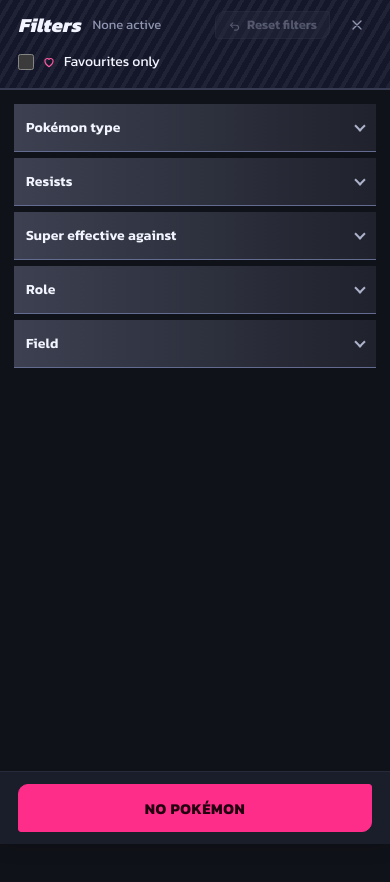
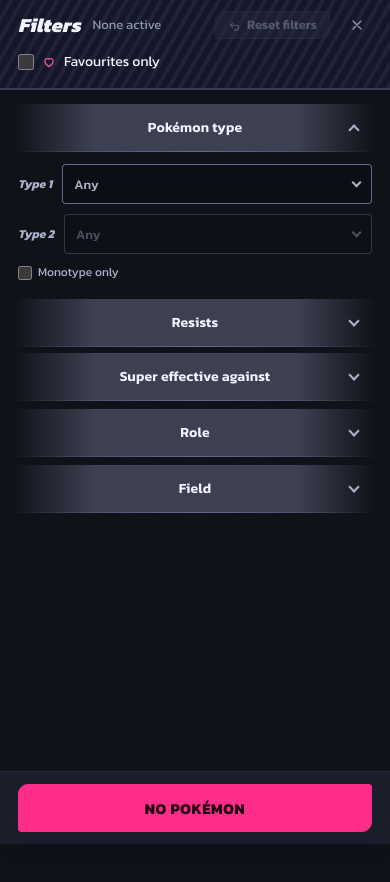
Before and after one commit to DGSimone99/DreamDex, a React (Vite) app: page / in a window 390 px wide. Both pictures are taken after a click on the button "Filters". Shown: the top 882 px of the page. Built offline with nearby package versions, Linux system fonts and the light colour scheme; a web font is replaced by a local one; what @pkmn/dex, @smogon/calc would draw is missing.

Commit message:
Filtri su tablet e telefono: Tipo del Pokémon aperto all'inizio; barre dei gruppi come i titoli dell'editor (fascia centrata, scelte in ciano sotto); tendine dei tipi a 3 colonne e del Campo a 2

```diff
--- a/src/styles/phone.css
+++ b/src/styles/phone.css
@@ -222,17 +222,19 @@
   .help-backdrop.filters-backdrop { padding: 0; place-items: stretch; }
   .help-dialog.filters-dialog { width: 100% !important; height: 100dvh; max-height: none; border-radius: 0; border: 0; }
   .filters-body { padding: var(--sp-7) var(--sp-7) var(--sp-9); }
-  /* Gruppi a scomparsa, chiusi all'inizio: il titolo è una fascia da toccare (nome, scelte in ciano, freccetta) */
-  .filters-body { gap: var(--sp-3); }
+  /* Gruppi a scomparsa (chiusi all'inizio, tranne il tipo del Pokémon): il titolo è la stessa fascia dei riquadri
+     dell'editor (chiara al centro, sfuma ai lati, filo sotto), con il nome al centro, le scelte in ciano sotto e la freccetta */
+  .filters-body { gap: var(--sp-4); }
   .fgroup.collapsible + .fgroup.collapsible { margin-top: 0; }
   .fgroup-toggle-wrap { margin: 0; font: inherit; }
-  .fgroup-toggle { display: flex; align-items: center; gap: var(--sp-5); width: 100%; min-height: 48px; padding: var(--sp-3) var(--sp-6);
-    border: 0; border-radius: 0; text-align: left; color: var(--text);
-    background: linear-gradient(90deg, var(--champ-band), color-mix(in srgb, var(--champ-band) 35%, transparent)); box-shadow: inset 0 -1px 0 var(--control-line); }
-  .fgroup-toggle-label { flex: none; font: 600 var(--fs-section)/1.2 var(--display); letter-spacing: 0.01em; }
-  .fgroup-summary { flex: 1; min-width: 0; overflow: hidden; text-overflow: ellipsis; white-space: nowrap; text-align: right; font-size: var(--fs-small); font-weight: 600; color: var(--accent-ink); }
-  .fgroup-chev { flex: none; width: 8px; height: 8px; margin: -4px 0 0 auto; border: solid var(--muted); border-width: 0 2px 2px 0; transform: rotate(45deg); transition: transform 0.18s var(--ease); }
-  .fgroup-summary + .fgroup-chev { margin-left: 0; }
+  .fgroup-toggle { position: relative; display: grid; grid-template-columns: 28px minmax(0, 1fr) 28px; align-items: center; width: 100%; min-height: 48px;
+    padding: var(--sp-3) var(--sp-4); border: 0; border-radius: 0; color: var(--text);
+    background: linear-gradient(90deg, transparent, var(--champ-band) 22%, var(--champ-band) 78%, transparent); }
+  .fgroup-toggle::after { content: ""; position: absolute; left: 0; right: 0; bottom: 0; height: 1px; background: linear-gradient(90deg, transparent, var(--control-line), transparent); }
+  .fgroup-toggle-text { grid-column: 2; display: flex; flex-direction: column; align-items: center; gap: 1px; min-width: 0; }
+  .fgroup-toggle-label { font: 600 var(--fs-section)/1.2 var(--display); letter-spacing: 0.01em; text-align: center; }
+  .fgroup-summary { max-width: 100%; min-width: 0; overflow: hidden; text-overflow: ellipsis; white-space: nowrap; text-align: center; font-size: var(--fs-caption); font-weight: 600; color: var(--accent-ink); }
+  .fgroup-chev { grid-column: 3; justify-self: center; width: 8px; height: 8px; margin-top: -4px; border: solid var(--muted); border-width: 0 2px 2px 0; transform: rotate(45deg); transition: transform 0.18s var(--ease); }
   .fgroup.open .fgroup-chev { margin-top: 4px; transform: rotate(-135deg); }
   .fgroup-body { padding: var(--sp-6) var(--sp-2) var(--sp-5); }
   /* Testa su due righe: Solo preferiti scende sotto il titolo */
@@ -246,6 +248,9 @@
   .filters-dialog .type-slot-btn > i { width: 40px; height: 40px; }
   .own-types { flex-direction: column; align-items: stretch; }
   .type-slot-btn { flex: 1; width: auto; height: 40px; }
+  /* Su telefono la tendina va a capo prima: tre tipi per riga, due condizioni (i nomi del Campo sono lunghi) */
+  .type-slot-menu .type-grid { grid-template-columns: repeat(3, minmax(0, 1fr)); }
+  .type-slot.up .type-slot-menu .type-grid { grid-template-columns: repeat(2, minmax(0, 1fr)); }
   .type-slot-menu { position: fixed; left: var(--sp-6); right: var(--sp-6); top: auto; bottom: var(--sp-6); width: auto; }
   .role-tiles button, .role-flow button, .segmented button { min-height: 40px; }
   .filters-foot { padding-bottom: calc(var(--sp-6) + var(--safe-b)); }
--- a/src/ui/FilterBar.tsx
+++ b/src/ui/FilterBar.tsx
@@ -23,12 +23,12 @@ const Collapsible = createContext(false);
 
 /**
  * Un gruppo della finestra con il suo titolo come i riquadri dell'editor (fascia chiara centrata, stile Champions).
- * Su tablet e telefono il titolo è un pulsante che apre e chiude il gruppo (chiuso all'inizio) e, chiuso, mostra in
+ * Su tablet e telefono il titolo è un pulsante che apre e chiude il gruppo (chiuso all'inizio, tranne `defaultOpen`) e mostra in
  * ciano le scelte fatte (`summary`).
  */
-function FGroup({ label, summary, className = '', children }: { label: string; summary?: string; className?: string; children: ReactNode }) {
+function FGroup({ label, summary, className = '', defaultOpen = false, children }: { label: string; summary?: string; className?: string; defaultOpen?: boolean; children: ReactNode }) {
   const collapsible = useContext(Collapsible);
-  const [open, setOpen] = useState(false);
+  const [open, setOpen] = useState(defaultOpen);
   const bodyId = useId();
   if (!collapsible) {
     return (
@@ -42,8 +42,10 @@ function FGroup({ label, summary, className = '', children }: { label: string; s
     <section className={`fgroup collapsible${open ? ' open' : ''} ${className}`}>
       <h3 className="fgroup-toggle-wrap">
         <button type="button" className="fgroup-toggle" aria-expanded={open} aria-controls={bodyId} onClick={() => setOpen(o => !o)}>
-          <span className="fgroup-toggle-label">{label}</span>
-          {summary && <span className="fgroup-summary">{summary}</span>}
+          <span className="fgroup-toggle-text">
+            <span className="fgroup-toggle-label">{label}</span>
+            {summary && <span className="fgroup-summary">{summary}</span>}
+          </span>
           <b className="fgroup-chev" aria-hidden="true" />
         </button>
       </h3>
@@ -291,7 +293,7 @@ function FilterDialog({ filters, onChange, meta, rules, resultCount, onClose }:
 
         <Collapsible.Provider value={collapsible}>
         <div className="filters-body">
-          <FGroup label={t('filters.ownType')} summary={[filters.types.map(type => typeName(type, lang)).join(' / '), filters.mono ? t('filters.mono') : ''].filter(Boolean).join(' · ')}>
+          <FGroup label={t('filters.ownType')} defaultOpen summary={[filters.types.map(type => typeName(type, lang)).join(' / '), filters.mono ? t('filters.mono') : ''].filter(Boolean).join(' · ')}>
             <div className="own-types">
               <Slot label={t('filters.type1')} value={first} options={typeOptions(second)} onPick={type => setOwnTypes(type, second)} />
               <Slot label={t('filters.type2')} value={second} options={typeOptions(first)} disabled={!first || filters.mono} onPick={type => setOwnTypes(first, type)} />
```
